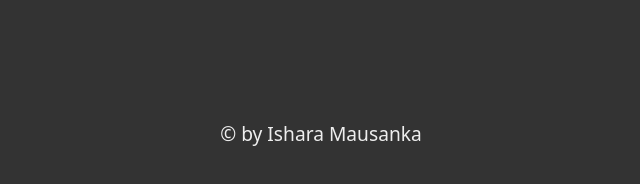
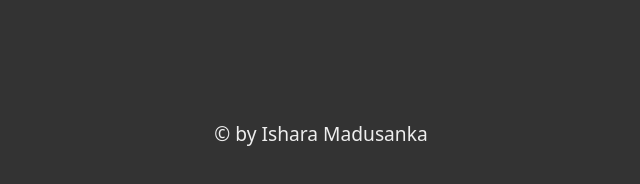
Before and after one commit to ChillBroh/Guess-The-Number-Game-, a plain HTML site: page index.html in a window 1280 px wide. Shown: the part 564-748 px from the top of the page, 319-959 px from the left. Drawn offline with nearby package versions, Linux system fonts and the light colour scheme.

Commit message:
initial commit

```diff
--- a/index.html
+++ b/index.html
@@ -46,7 +46,7 @@
         </p>
       </section>
     </main>
-    <footer>&copy; by Ishara Mausanka</footer>
+    <footer>&copy; by Ishara Madusanka</footer>
     <script src="./script.js"></script>
   </body>
 </html>
```
